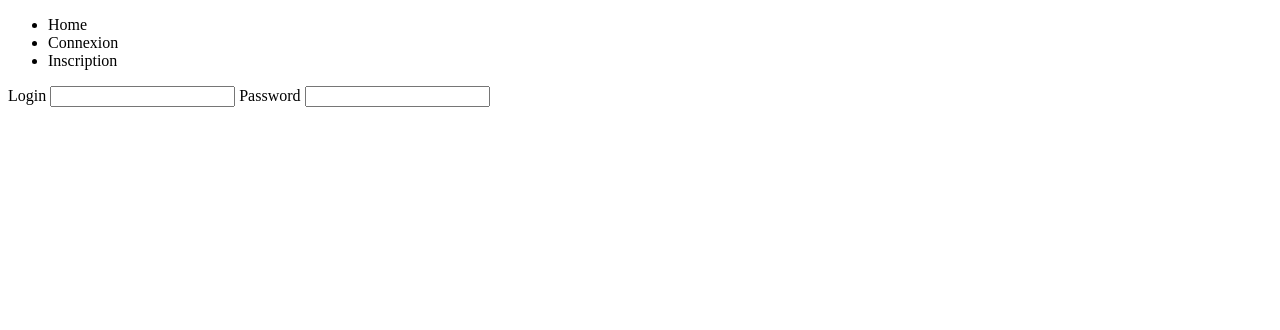
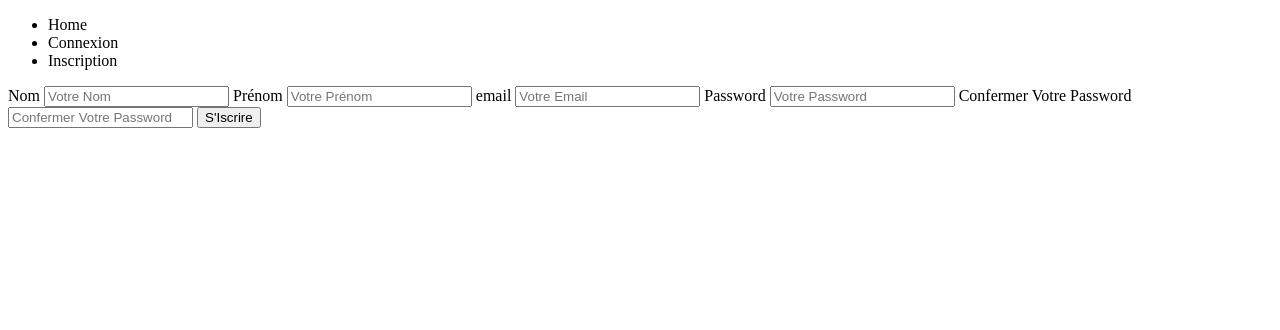
Before and after one commit to mohamed-habbaaina/runtrack3, a PHP site: page /inscription.php in a window 1280 px wide. Shown: the top 330 px of the page. Run offline with PHP 8.4, Linux system fonts and the light colour scheme.

Commit message:
la page inscription.php

```diff
--- a/jour05/inscription.php
+++ b/jour05/inscription.php
@@ -1,5 +1,41 @@
+<?php
+if (isset($_POST['email'])):
+
+    //  securiser les inputs
+    $nom = strip_tags(trim($_POST['nom']));
+    $prenom = strip_tags(trim($_POST['prenom']));
+    $email = strip_tags(trim($_POST['email']));
+    $password = strip_tags(trim($_POST['password']));
+    $repass = strip_tags(trim($_POST['repass']));
+
+    //  verifier que tout le formulaire est bien rempli
+    if (isset($nom) && !empty($nom) && isset($prenom) && !empty($prenom) && isset($email) && !empty($email) && isset($password) && !empty($password) && isset($repass) && !empty($repass) && $password === $repass):
+
+        // crypté le password
+        $password = password_hash($password, PASSWORD_DEFAULT, ['cost' => 12]);
+
+        //  La connexion a la BD
+        try{
+            $db = new PDO("mysql:host=localhost;dbname=utilisateurs", "root", "");
+        }
+        catch(PDOException $e){
+            echo 'ERREUR CONNEXION: ' . $e->getMessage();
+        }
+        //  verifier l'existance user
+        $data = $db->prepare("SELECT * FROM `utilisateurs` WHERE email=?");
+        $data->execute(["$email"]);
+        $fetch_ass = $data->fetchAll(PDO::FETCH_ASSOC);
+
+        // si le tableau est vide inser l'user dans la base de données
+        if(empty($fetch_ass)):
+        $req = $db->prepare("INSERT INTO `utilisateurs`(`nom`, `prenom`, `email`, `password`) VALUES (:nom, :prenom, :email, :password);");
+        $req->execute([":nom" => "$nom", ":prenom" => "$prenom", ":email" => "$email", ":password" => "$password"]);
+        endif;
+    endif;
+
+endif; ?>
 <!DOCTYPE html>
-<html lang="en">
+<html lang="fr">
 <head>
     <meta charset="UTF-8">
     <meta http-equiv="X-UA-Compatible" content="IE=edge">
@@ -10,14 +46,25 @@
     <?php require_once('./includes/header.php') ?>
 
     <main>
-        <form action="post">
-            <label for="login">Login</label>
-            <input type="text" name="login" id="login">
+        <form action="inscription.php" method="post" id="form-register">
+            <label for="nom">Nom</label>
+            <input type="text" name="nom" id="nom" placeholder="Votre Nom">
+
+            <label for="prenom">Prénom</label>
+            <input type="text" name="prenom" id="prenom" placeholder="Votre Prénom">
+
+            <label for="email">email</label>
+            <input type="email" name="email" id="email" placeholder="Votre Email">
 
             <label for="password">Password</label>
-            <input type="password" name="password" id="password">
+            <input type="password" name="password" id="password" placeholder="Votre Password">
+
+            <label for="repass">Confermer Votre Password</label>
+            <input type="password" name="repass" id="repass" placeholder="Confermer Votre Password">
+
+            <button type="submit" id="btn-register">S'Iscrire</button>
         </form>
     </main>
-
+    <script src="./script.js"></script>
 </body>
 </html>
```
